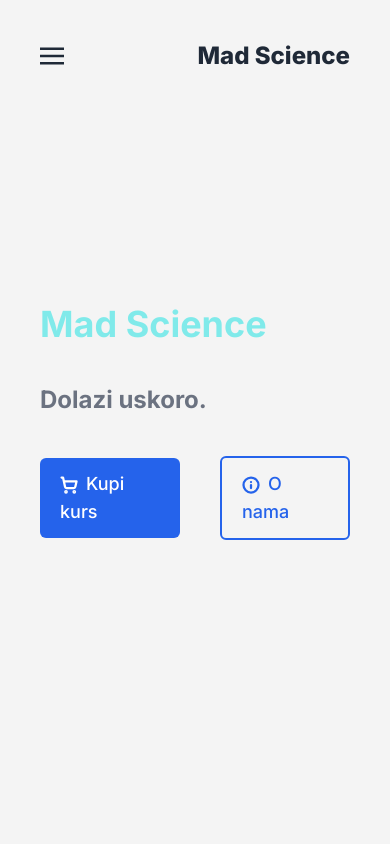
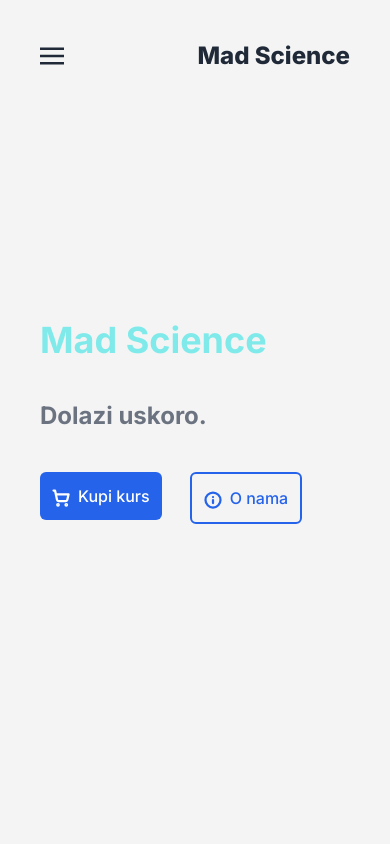
Before and after one commit to faustatwork/mad-science-website, a Next.js app: page / in a window 390 px wide. Shown: the top 844 px of the page. Built offline with nearby package versions, Linux system fonts and the light colour scheme.

Commit message:
fix(index): make buttons responsive, fix parent div

```diff
--- a/pages/index.tsx
+++ b/pages/index.tsx
@@ -32,9 +32,9 @@ const Index: NextPage = () => {
           <p className="text-5xl font-bold text-gray-500 sm:text-2xl">
             Dolazi uskoro.
           </p>
-          <div className="flex flex-row items-center justify-center gap-10">
+          <div className="flex flex-row flex-wrap items-start justify-start gap-10 sm:gap-7">
             <Link
-              className="rounded-md bg-blue-600 px-5 py-3 text-lg font-medium text-white transition hover:scale-105 hover:bg-blue-700 hover:shadow-xl focus:ring-4 focus:ring-blue-200 dark:focus:ring-blue-900"
+              className="rounded-md bg-blue-600 px-5 py-3 text-lg font-medium text-white transition hover:scale-105 hover:bg-blue-700 hover:shadow-xl focus:ring-4 focus:ring-blue-200 dark:focus:ring-blue-900 sm:px-3 sm:text-base"
               href={"#kupi"}
             >
               <span className="mr-2 inline-block align-middle">
@@ -43,7 +43,7 @@ const Index: NextPage = () => {
               Kupi kurs
             </Link>
             <Link
-              className="rounded-md border-2 border-blue-600 px-5 py-3 text-lg font-medium text-blue-600 transition hover:scale-105 hover:bg-blue-700 hover:text-white hover:shadow-xl focus:ring-4 focus:ring-blue-200 dark:focus:ring-blue-900"
+              className="rounded-md border-2 border-blue-600 px-5 py-3 text-lg font-medium text-blue-600 transition hover:scale-105 hover:bg-blue-700 hover:text-white hover:shadow-xl focus:ring-4 focus:ring-blue-200 dark:focus:ring-blue-900 sm:px-3 sm:text-base"
               href={"#onama"}
             >
               <span className="mr-2 inline-block align-middle">
```
